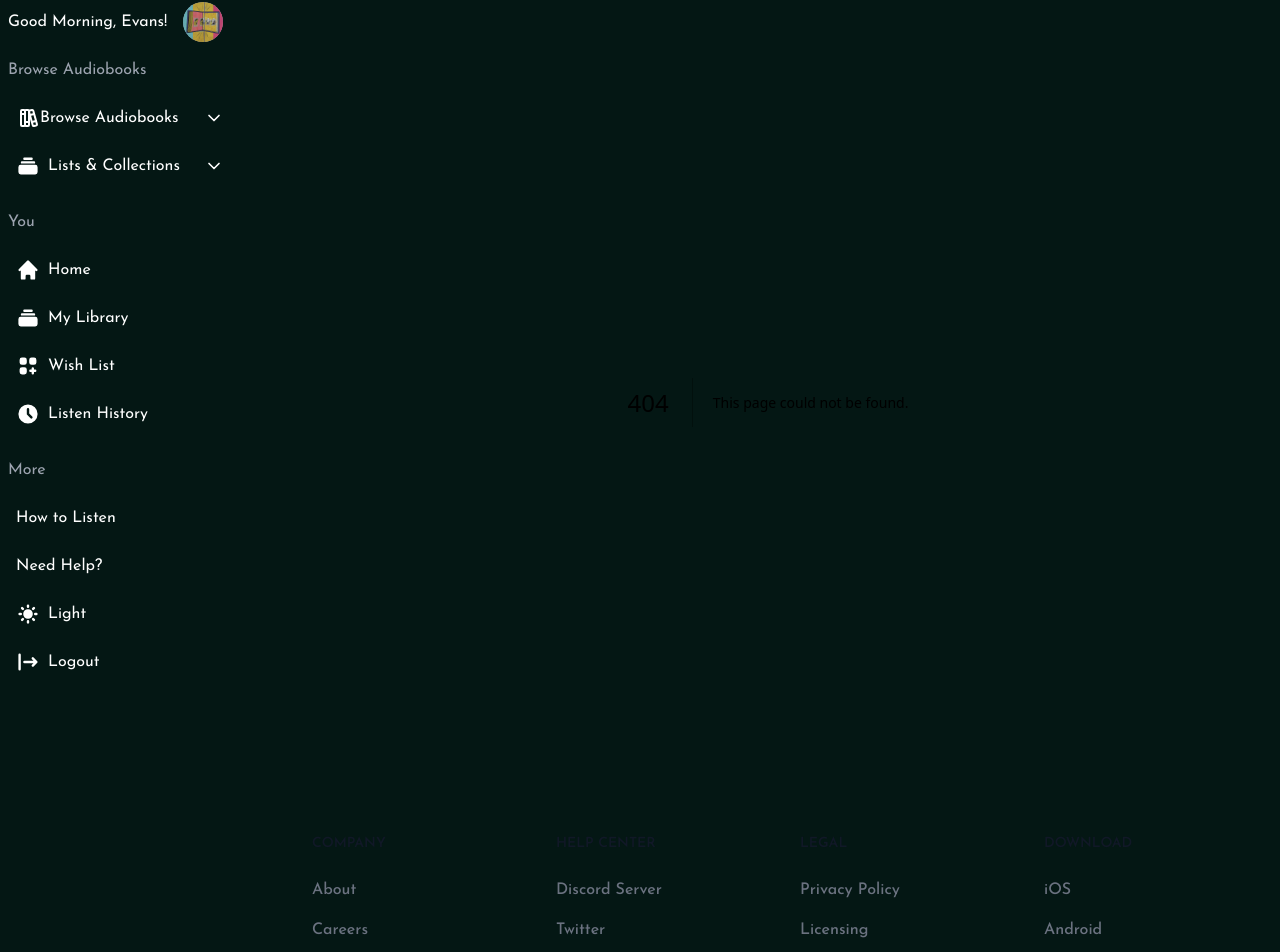
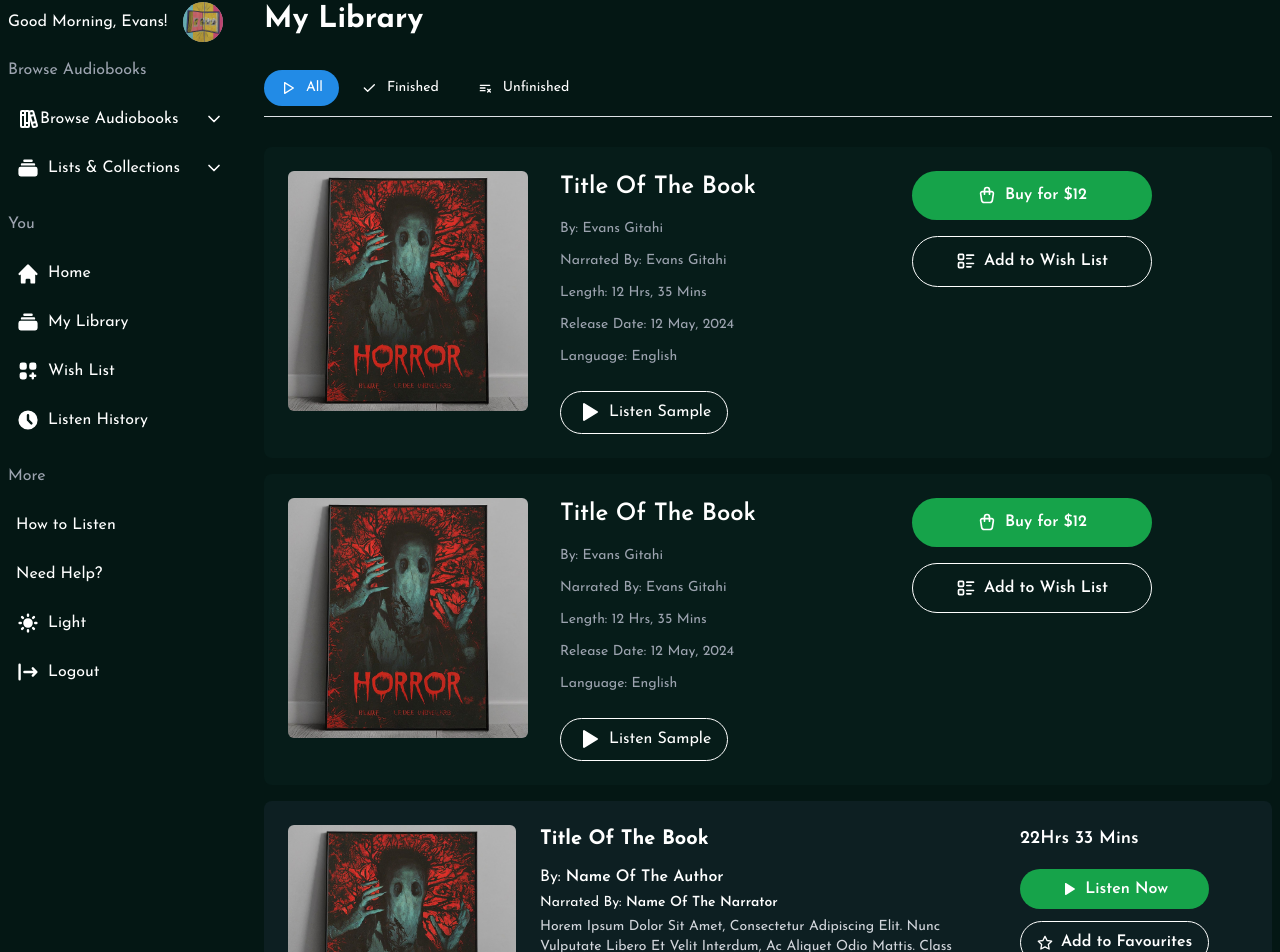
Before and after one commit to gitahievans/auraltales-frontend, a Next.js app: page /library in a window 1280 px wide. Before the commit this address had no page. Shown: the part 78-1030 px from the top of the page. Built offline with nearby package versions, Linux system fonts and the light colour scheme.

Commit message:
Implement My Library Page

```diff
--- a/app/layout.tsx
+++ b/app/layout.tsx
@@ -4,6 +4,7 @@ import "./globals.css";
 import { MantineProvider } from "@mantine/core";
 import Layout from "@/components/common/Layout";
 import '@mantine/carousel/styles.css';
+import '@mantine/core/styles.css';
 
 const inter = Inter({ subsets: ["latin"] });
 
--- /dev/null
+++ b/app/library/page.tsx
@@ -0,0 +1,79 @@
+"use client";
+
+import BookCard from "@/components/Cards/BookCard";
+import BuyAudiobookCard from "@/components/Cards/BuyAudiobookCard";
+import FilterSection from "@/components/Cards/LibraryFilter";
+import WishListCard from "@/components/Cards/WishListCard";
+import { books } from "@/Constants/Books";
+import { customStyles } from "@/styles/FilterStyles";
+import { Divider, Tabs, rem } from "@mantine/core";
+import { IconCheck, IconPlayerPlay, IconPlaylistX } from "@tabler/icons-react";
+import React from "react";
+import Select from "react-select";
+
+const page = () => {
+  const options = [
+    { value: "chocolate", label: "Chocolate" },
+    { value: "strawberry", label: "Strawberry" },
+    { value: "vanilla", label: "Vanilla" },
+  ];
+
+  const iconStyle = { width: rem(16), height: rem(16) };
+
+  return (
+    <div className="text-white flex flex-col gap-4">
+      <h1 className="text-3xl font-bold mb-4 text-white">My Library</h1>
+      {/* //TODO - disable tabs if that section doesn't have audiobooks */}
+      <Tabs defaultValue="all" variant="pills" radius="xl">
+        <Tabs.List>
+          <Tabs.Tab
+            value="all"
+            leftSection={<IconPlayerPlay style={iconStyle} />}
+          >
+            All
+          </Tabs.Tab>
+          <Tabs.Tab
+            value="finished"
+            color="blue"
+            leftSection={<IconCheck style={iconStyle} />}
+          >
+            Finished
+          </Tabs.Tab>
+          <Tabs.Tab
+            value="unfinished"
+            color="cyan"
+            leftSection={<IconPlaylistX style={iconStyle} />}
+          >
+            Unfinished
+          </Tabs.Tab>
+        </Tabs.List>
+
+        <Divider mb={30} mt={10} />
+
+        <Tabs.Panel value="all">
+          <div className="flex flex-col gap-4">
+            <WishListCard />
+            <WishListCard />
+            <BuyAudiobookCard />
+          </div>
+        </Tabs.Panel>
+
+        <Tabs.Panel value="finished">
+          <div className="flex flex-col gap-4">
+            <BuyAudiobookCard />
+            <WishListCard />
+          </div>
+        </Tabs.Panel>
+
+        <Tabs.Panel value="unfinished">
+          <div className="flex flex-col gap-4">
+            <WishListCard />
+            <WishListCard />
+          </div>
+        </Tabs.Panel>
+      </Tabs>
+    </div>
+  );
+};
+
+export default page;
--- /dev/null
+++ b/components/Cards/BuyAudiobookCard.tsx
@@ -0,0 +1,55 @@
+import Image from "next/image";
+import React from "react";
+import poster from "@/public/Images/soundleaf-files/posters/Gemini_Generated_Image_6g64ay6g64ay6g64.jpeg";
+import { IconPlayerPlayFilled, IconStar } from "@tabler/icons-react";
+
+const BuyAudiobookCard = () => {
+  return (
+    <div className="flex p-6 rounded-lg items-start space-x-6 bg-[#0d1f22] text-white">
+      {/* Book Cover */}
+      <div className="w-1/4">
+        <Image
+          src={poster}
+          alt="Book Cover"
+          className="rounded-md object-cover"
+        />
+      </div>
+
+      {/* Book Details */}
+      <div className="flex flex-col gap-3 w-2/4">
+        <h2 className="text-xl font-bold">Title Of The Book</h2>
+        <div className="flex flex-col gap-1">
+          <p className="text-base">
+            By: <span className="font-semibold">Name Of The Author</span>
+          </p>
+          <p className="text-sm">
+            Narrated By:{" "}
+            <span className="font-semibold">Name Of The Narrator</span>
+          </p>
+          <p className="text-sm text-gray-300">
+            Horem Ipsum Dolor Sit Amet, Consectetur Adipiscing Elit. Nunc
+            Vulputate Libero Et Velit Interdum, Ac Aliquet Odio Mattis. Class
+            Aptent Taciti Sociosqu Ad Litora Torquent Per Conubia Nostra.
+          </p>
+        </div>
+      </div>
+
+      {/* Action Buttons */}
+      <div className="flex flex-col items-start gap-4 justify-between w-1/4">
+        <p className="text-lg font-semibold">22Hrs 33 Mins</p>
+        <div className="flex flex-col space-y-3">
+          <button className="flex items-center justify-center px-6 py-2 bg-green-600 text-white font-semibold rounded-full hover:bg-green-700 transition-all duration-300 focus:outline-none">
+            <IconPlayerPlayFilled size={16} className="mr-2" />
+            Listen Now
+          </button>
+          <button className="flex items-center justify-center px-4 py-2 text-white font-semibold rounded-full border border-white hover:bg-white hover:text-black transition-all duration-300 focus:outline-none">
+            <IconStar size={16} className="mr-2" />
+            Add to Favourites
+          </button>
+        </div>
+      </div>
+    </div>
+  );
+};
+
+export default BuyAudiobookCard;
--- /dev/null
+++ b/components/Cards/LibraryFilter.tsx
@@ -0,0 +1,37 @@
+import React from "react";
+import { IconChevronDown } from "@tabler/icons-react";
+import Select from "react-select";
+import { customStyles } from "@/styles/FilterStyles";
+
+const FilterSection = () => {
+  const options = [
+    { value: "chocolate", label: "Chocolate" },
+    { value: "strawberry", label: "Strawberry" },
+    { value: "vanilla", label: "Vanilla" },
+  ];
+
+  const tabsOptions = ["All", "Finished", "Unfinished"];
+  return (
+    <div className="flex items-center justify-between space-x-4 bg-[#0d1f22] p-4">
+      {/* Filter Buttons */}
+      <div className="flex space-x-4">
+        <button className="px-4 py-2 text-white border border-white rounded-full hover:bg-white hover:text-black transition-all duration-300 focus:outline-none">
+          All
+        </button>
+        <button className="px-4 py-2 text-white border border-white rounded-full hover:bg-white hover:text-black transition-all duration-300 focus:outline-none">
+          Finished
+        </button>
+        <button className="px-4 py-2 text-white border border-white rounded-full hover:bg-white hover:text-black transition-all duration-300 focus:outline-none">
+          Unfinished
+        </button>
+      </div>
+
+      {/* Sort Dropdown */}
+      <div className="flex items-center">
+        <Select options={options} styles={customStyles} className="w-56" />{" "}
+      </div>
+    </div>
+  );
+};
+
+export default FilterSection;
--- a/components/common/SideNav.tsx
+++ b/components/common/SideNav.tsx
@@ -140,7 +140,7 @@ const SideNav = () => {
           </li>
           <li>
             <Link
-              href="#"
+              href="/"
               className="flex items-center p-2 text-white bg-green rounded-lg"
             >
               <svg
@@ -156,7 +156,7 @@ const SideNav = () => {
           </li>
           <li>
             <Link
-              href="#"
+              href="/library"
               className="flex items-center p-2 text-white rounded-lg hover:bg-green"
             >
               <svg
@@ -172,7 +172,7 @@ const SideNav = () => {
           </li>
           <li>
             <Link
-              href="#"
+              href="/wishlist"
               className="flex items-center p-2 text-white rounded-lg hover:bg-green"
             >
               <svg
@@ -188,7 +188,7 @@ const SideNav = () => {
           </li>
           <li>
             <Link
-              href="#"
+              href="/history"
               className="flex items-center p-2 text-white rounded-lg hover:bg-green"
             >
               <svg
--- a/package.json
+++ b/package.json
@@ -17,6 +17,7 @@
     "@mantine/form": "^7.12.0",
     "@mantine/hooks": "^7.12.2",
     "@mantine/modals": "^7.12.0",
+    "@mantine/next": "^6.0.22",
     "@mantine/notifications": "^7.12.0",
     "@mantine/spotlight": "^7.12.0",
     "@tabler/icons-react": "^3.12.0",
@@ -35,7 +36,7 @@
     "@types/react-dom": "^18",
     "eslint": "^8",
     "eslint-config-next": "14.2.5",
-    "postcss": "^8.4.41",
+    "postcss": "^8.4.45",
     "postcss-preset-mantine": "^1.17.0",
     "postcss-simple-vars": "^7.0.1",
     "tailwindcss": "^3.4.1",
```
Also changed, not shown: styles/FilterStyles.ts (+11 -6 lines), 1 other file (tests, documents, lock files or other folders).
